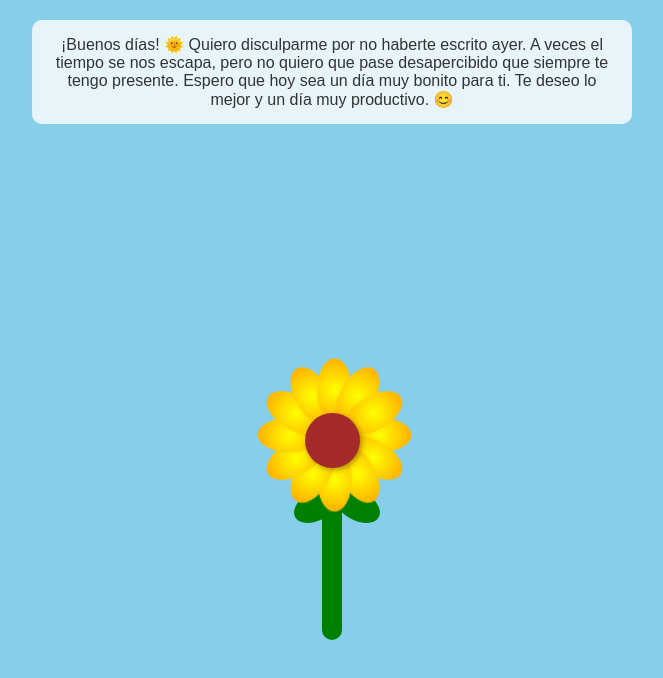
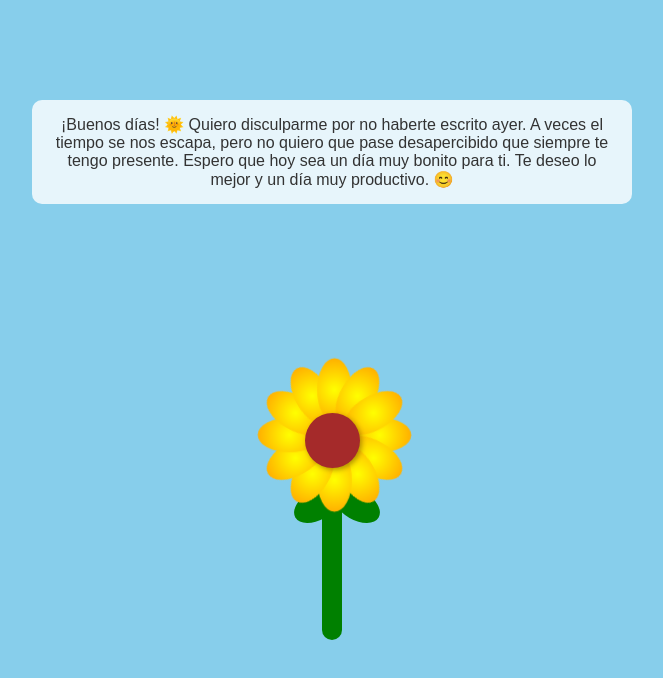
Before and after one commit to AnthonyBarros32/Girasol, a plain HTML site: page index.html in a window 1280 px wide. Shown: the whole page, without its empty margins (308-971 px from the left). Drawn offline with Linux system fonts and the light colour scheme.

Commit message:
Mensaje de commit: Ajuste en mensaje nuevamente 1

```diff
--- a/styles.css
+++ b/styles.css
@@ -5,7 +5,7 @@
 }
 .mensaje {
     position: absolute;
-    top: 20px; /* Ajusta la posición vertical */
+    top: 100px; /* Ajusta la posición vertical */
     left: 50%;
     transform: translateX(-50%);
     background-color: rgba(255, 255, 255, 0.8); /* Fondo blanco con opacidad */
```
